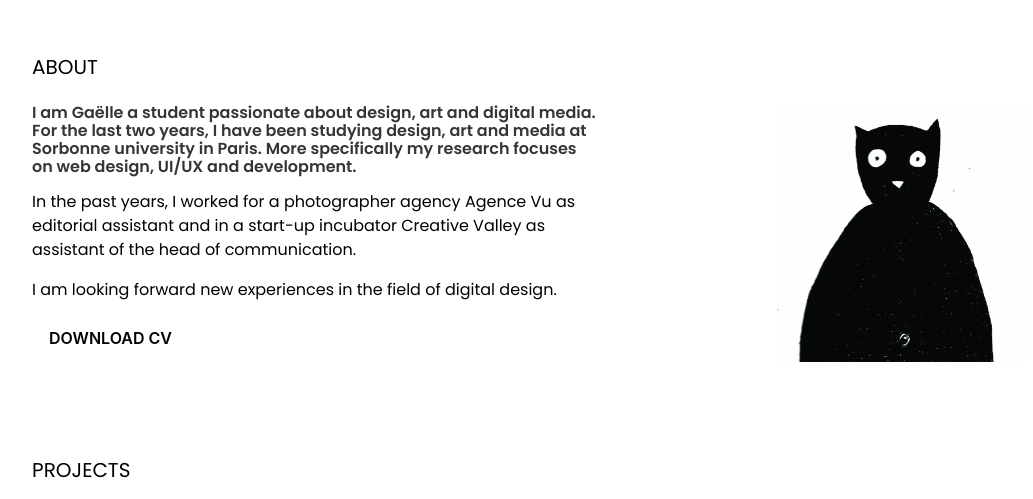
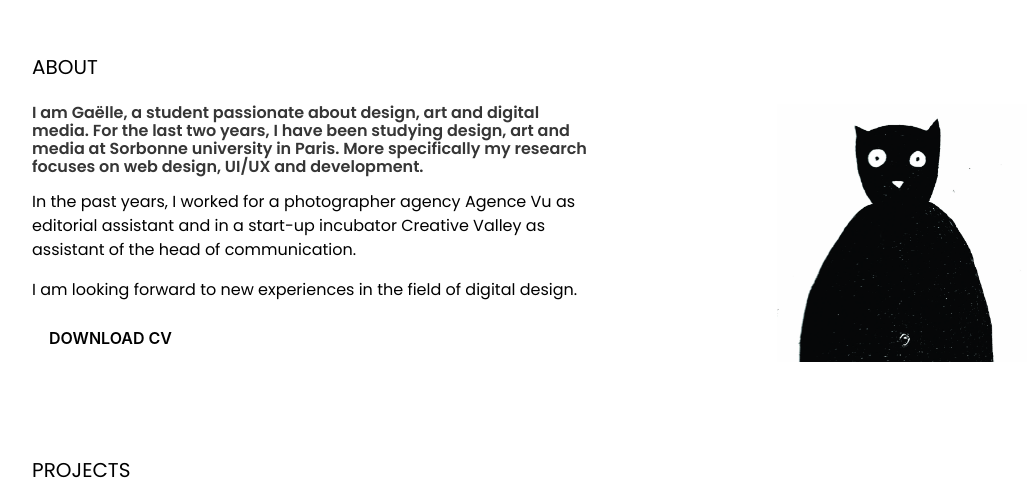
Before and after one commit to janine34/book_gaellebonte, a plain HTML site: page index.html in a window 1280 px wide. Shown: the part 793-1292 px from the top of the page, without its empty margins (32-1065 px from the left). Drawn offline with nearby package versions, Linux system fonts and the light colour scheme.

Commit message:
Update index.html

```diff
--- a/index.html
+++ b/index.html
@@ -259,10 +259,10 @@ a:hover{
  <div class="columns ">
         <div class="column is-half">
 
-              <h5 class=" is-size-6">I am Gaëlle a student passionate about design, art and digital media. For the last two years, I have been studying design, art and media at Sorbonne university in Paris. More specifically my research focuses on web design, UI/UX and development. </h5>
+              <h5 class=" is-size-6">I am Gaëlle, a student passionate about design, art and digital media. For the last two years, I have been studying design, art and media at Sorbonne university in Paris. More specifically my research focuses on web design, UI/UX and development. </h5>
            <p class= "is-size-6">
             In the past years, I worked for a photographer agency <a href="https://www.agencevu.com/" target="_blank"> Agence Vu</a> as editorial assistant and in a start-up incubator <a href="https://www.creative-valley.fr/"target="_blank">Creative Valley</a> as assistant of the head of communication.</p>
-            <p> I am looking forward new experiences in the field of digital design.</p>
+            <p> I am looking forward to new experiences in the field of digital design.</p>
 
 
           <button  class="button is-ghost  ">
```
